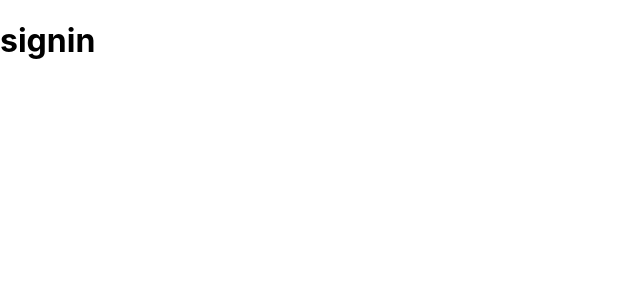
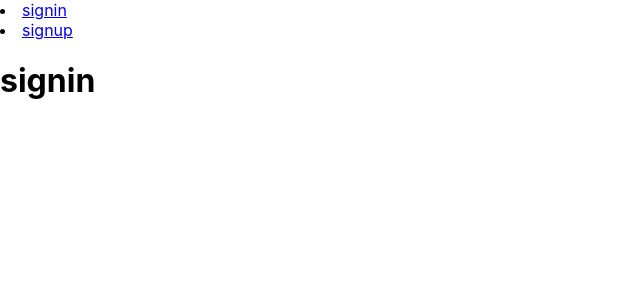
Before and after one commit to Mhashh/SocialApp, a React (Create React App) app in the folder client/: page /signin in a window 1280 px wide. Shown: the top 300 px of the page, without its empty margins (0-640 px from the left). Built offline with nearby package versions, Linux system fonts and the light colour scheme.

Commit message:
Basic navigation menu added

```diff
--- /dev/null
+++ b/client/src/components/navmenu.js
@@ -0,0 +1,13 @@
+import React from 'react'
+import {Link} from 'react-router-dom'
+//navigation bar
+function NavMenu() {
+  return (
+    <div className="navMenu">
+      <li><Link to="/signin">signin</Link></li>
+      <li><Link to="/signup">signup</Link></li>
+    </div>
+  );
+}
+
+export default NavMenu;
--- a/client/src/pageroutes.js
+++ b/client/src/pageroutes.js
@@ -3,9 +3,11 @@ import { BrowserRouter ,Routes, Route } from "react-router-dom";
 import SignupPage from "./pages/signup";
 import SigninPage  from "./pages/signin";
 import App from "./App"
+import NavMenu from "./components/navmenu"
 const PageRoutes = function() {
   return (
     <BrowserRouter>
+        <NavMenu/>
         <Routes>
             <Route path="/" element={<App/>}/>
             <Route path="signup" element={<SignupPage/>}/>
```
